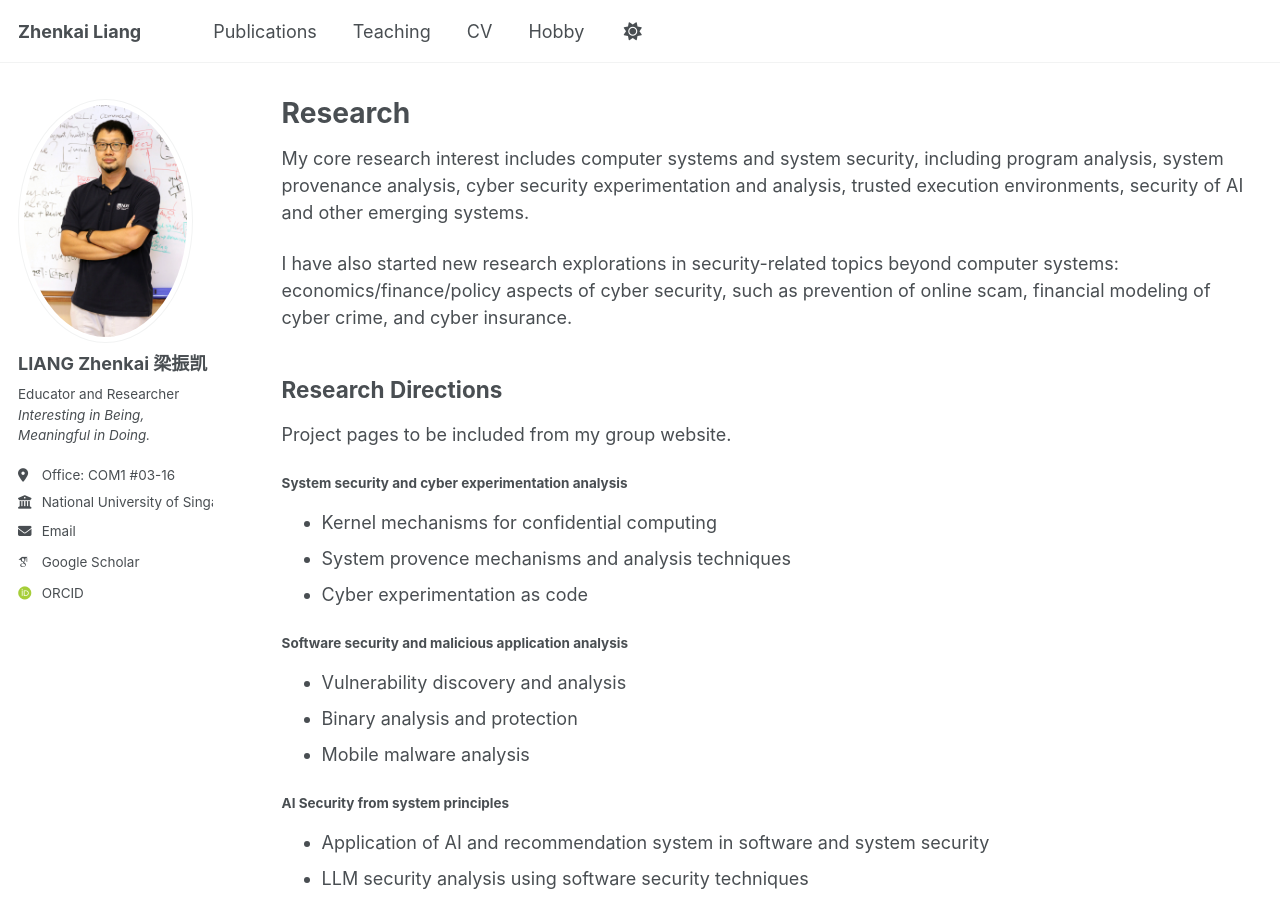
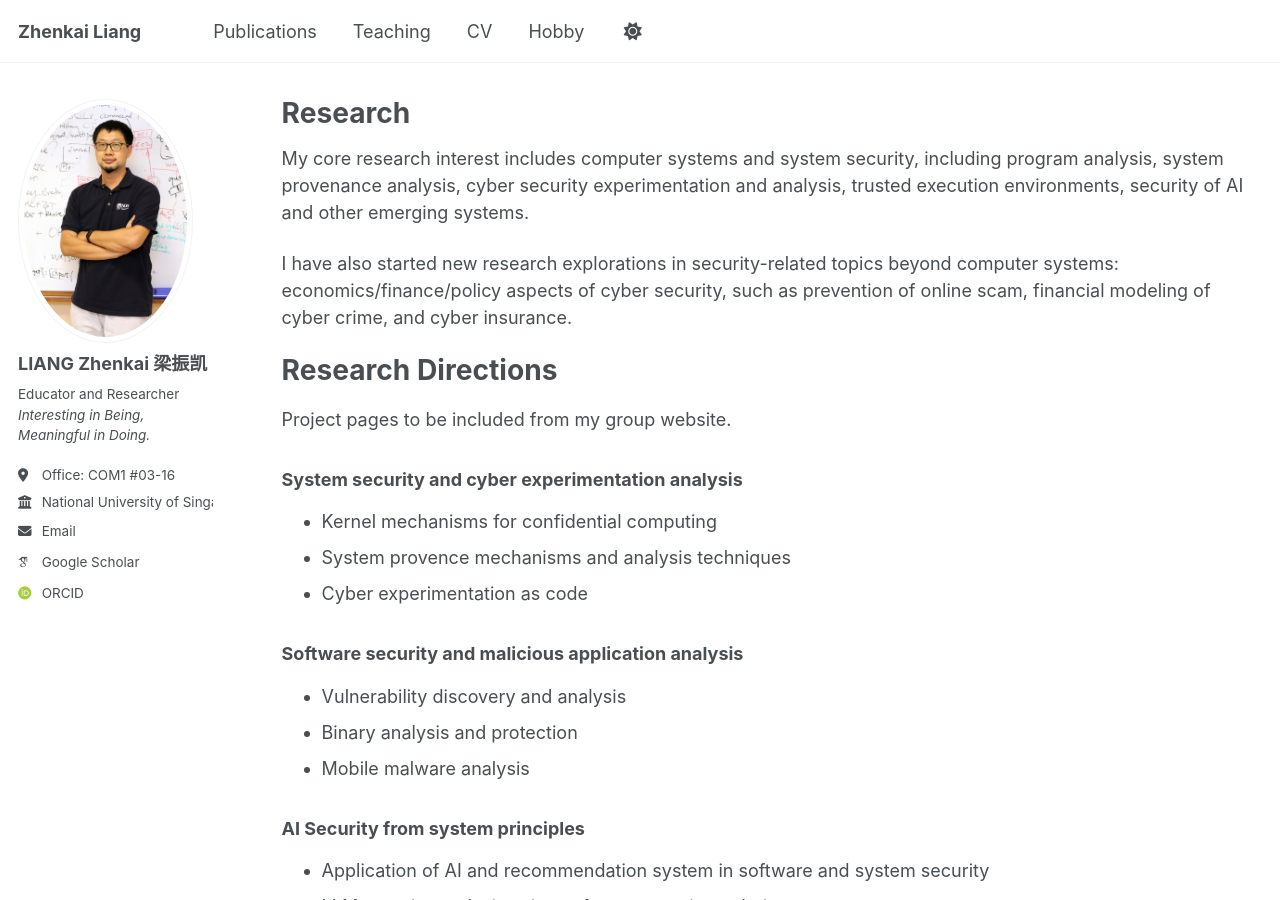
Before and after one commit to zhenkai-liang/zhenkai-liang.github.io, a Jekyll site: the page built from _pages/research.md, in a window 1280 px wide and 900 px high. Built offline with Jekyll 4.4.1, drawn with Linux system fonts in a browser that asks for light colours; some web fonts are replaced; a script that is not in the unit is left out.

```diff
--- a/_pages/research.md
+++ b/_pages/research.md
@@ -12,20 +12,21 @@ My core research interest includes computer systems and system security, includi
 I have also started new research explorations in security-related topics beyond computer systems: economics/finance/policy aspects of cyber security, such as prevention of online scam, financial modeling of cyber crime, and cyber insurance.
 
 Research Directions
--------------------
+===================
+
 Project pages to be included from my group website.
 
-#### System security and cyber experimentation analysis
+### System security and cyber experimentation analysis
 * Kernel mechanisms for confidential computing
 * System provence mechanisms and analysis techniques
 * Cyber experimentation as code
 
-#### Software security and malicious application analysis
+### Software security and malicious application analysis
 * Vulnerability discovery and analysis
 * Binary analysis and protection
 * Mobile malware analysis
 
-#### AI Security from system principles
+### AI Security from system principles
 * Application of AI and recommendation system in software and system security
 * LLM security analysis using software security techniques
 * Agent system analysis and security
```
